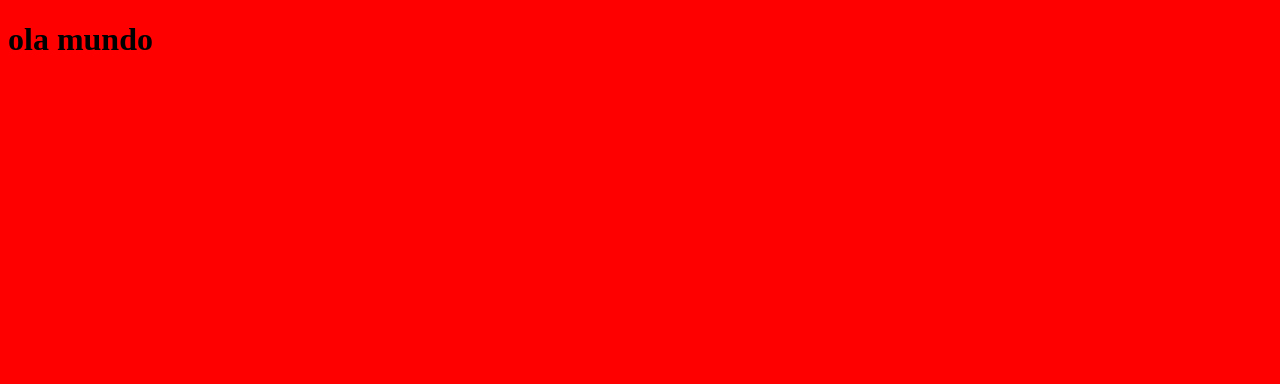
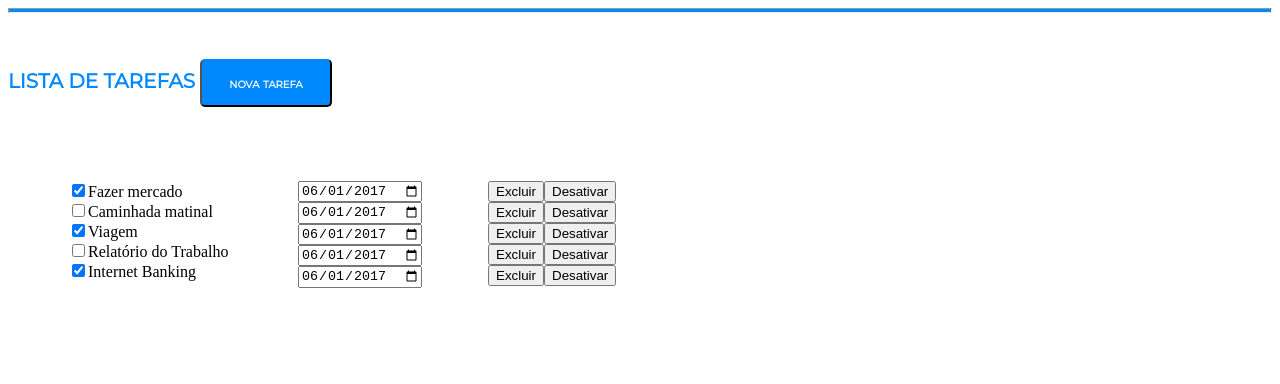
Before and after one commit to trev0ux/desafio-front-end, a plain HTML site: page index.html in a window 1280 px wide. Drawn offline with nearby package versions, Linux system fonts and the light colour scheme.

Commit message:
alinhando divs e estilizando titulo, botão e linha

```diff
--- /dev/null
+++ b/css/styles.less
@@ -0,0 +1,63 @@
+//Atributos
+@font-family: 'Montserrat', sans-serif;
+@primary-color:#0089FF;
+@line-height: 1em + 1em;
+@font-weight: bold;
+@font-variant: small-caps;
+@width: 80px;
+@height: 200px;
+@float: left;
+@margin: 20px;
+
+hr {
+  color: @primary-color;
+  height: 3px;
+  background-color: @primary-color;
+}
+ul {
+ list-style-type: none;
+ }
+
+div.name {
+  width: 190px;
+  height: 200px;
+  float: @float;
+  margin: @margin;
+}
+div.data{
+  width: 150px;
+  height: 200px;
+  float: @float;
+  margin: @margin;
+}
+div.acoes{
+  width: 140px;
+  height: 200px;
+  float: @float;
+  margin:@margin;
+}
+
+
+
+p {
+  font-family: @font-family;
+  line-height:@line-height;
+  color: @primary-color;
+  font-size: 20px;
+  font-variant: @font-variant;
+  font-weight: @font-weight;
+}
+
+.button.button {
+   border-top: 1px solid @primary-color;
+   background: @primary-color;
+   padding: 13.5px 27px;
+   -webkit-border-radius: 5px;
+   -moz-border-radius: 5px;
+   border-radius: 5px;
+   color: #ffffff;
+   font-weight: @font-weight;
+   font-size: 14px;
+   font-family: @font-family;
+   font-variant: @font-variant;
+   }
--- a/index.html
+++ b/index.html
@@ -1,15 +1,49 @@
 <!DOCTYPE html>
 <html lang="pt-br">
-  <head>
-    <meta charset="utf-8">
-    <title>Oi</title>
-    <link rel="stylesheet" type="text/css" href="styles.css" />
-  </head>
-  <body>
-    <h1>ola mundo</h1>
 
+<head>
+  <meta charset="utf-8">
+  <title>Desafio front-end</title>
+  <link href="https://fonts.googleapis.com/css?family=Montserrat&display=swap" rel="stylesheet">
+  <link rel="stylesheet/less" type="text/css" href="css/styles.less" />
+  <script src="//cdnjs.cloudflare.com/ajax/libs/less.js/3.9.0/less.min.js" ></script>
+</head>
 
+<body>
+  <hr>
+<br><p>LISTA DE TAREFAS
+  <input type="button" name="botao-ok" value="nova tarefa" class="button">
+</p><br>
 
+<ul>
+<div id="nome" class="name">
+    <li><input type="checkbox" id="item" name="scales" checked><label for="item">Fazer mercado</label>
+   </li>
+    <li><input type="checkbox" id="item" name="horns"><label for="item">Caminhada matinal</label>
+    </li>
+    <li><input type="checkbox" id="item" name="scales" checked><label for="item">Viagem</label>
+    </li>
+    <li><input type="checkbox" id="item" name="horns"><label for="item">Relatório do Trabalho</label>
+    </li>
+    <li><input type="checkbox" id="item" name="scales" checked><label for="item">Internet Banking</label>
+    </li>
+  </ul>
+  </div>
 
-  </body>
+   <div id="data" class="data">
+     <input id="date" type="date" value="2017-06-01">
+     <input id="date" type="date" value="2017-06-01">
+     <input id="date" type="date" value="2017-06-01">
+     <input id="date" type="date" value="2017-06-01">
+     <input id="date" type="date" value="2017-06-01">
+   </div>
+   <div id="ações" class="acoes">
+     <button name="button">Excluir</button><button name="button">Desativar</button>
+     <button name="button">Excluir</button><button name="button">Desativar</button>
+     <button name="button">Excluir</button><button name="button">Desativar</button>
+     <button name="button">Excluir</button><button name="button">Desativar</button>
+     <button name="button">Excluir</button><button name="button">Desativar</button>
+   </div>
+</body>
+
 </html>
--- a/styles.less
+++ /dev/null
@@ -1,5 +0,0 @@
-@color :red;
-
-body{
-  background-color: @color;
-}
```
Also changed, not shown: assets/tasks.json (added, +41 -0 lines), less.watch.compiler.config.json (deleted, +0 -7 lines), css/styles-dist-dist.css (added), css/styles-dist.css (added), css/styles.css (added), styles.css (deleted), 1 other file.
